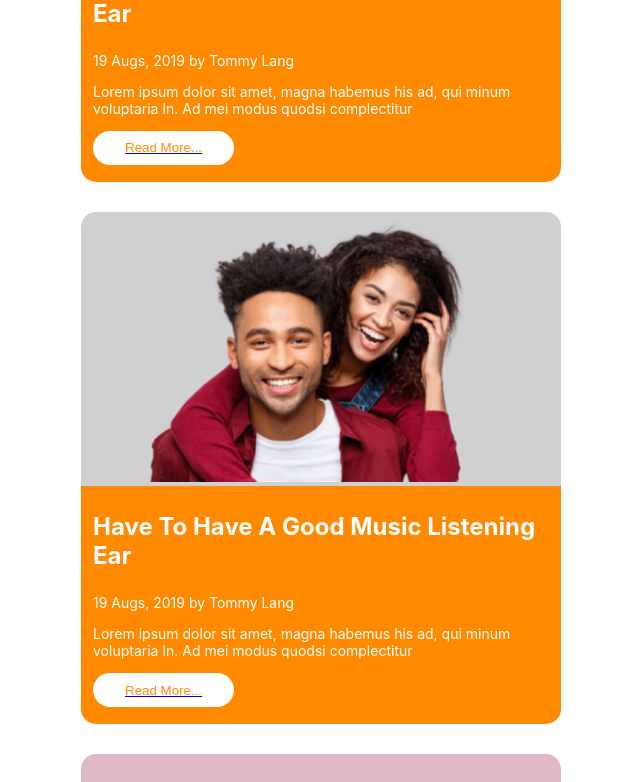
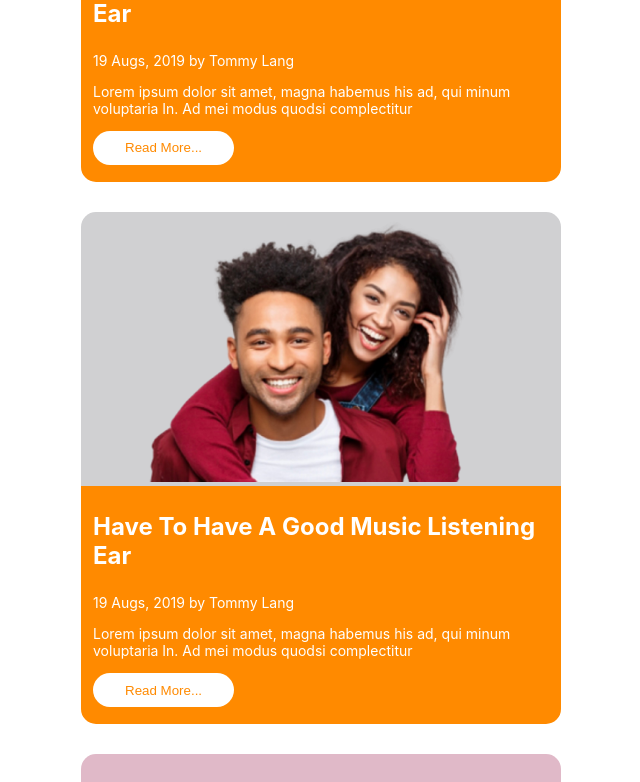
Before and after one commit to olatunde1998/Goge-Africa, a React (Create React App) app: page /blog in a window 1280 px wide. Shown: the part 886-1668 px from the top of the page, without its empty margins (319-959 px from the left). Built offline with nearby package versions, Linux system fonts and the light colour scheme.

Commit message:
link directory  attached to button  was adjusted

```diff
--- a/src/components/cardComponentList/Card.jsx
+++ b/src/components/cardComponentList/Card.jsx
@@ -60,7 +60,7 @@ function card({ imgURL, description, date, headings, bg }) {
         <Typography variant="bodyLarge">{headings}</Typography>
         <Typography variant="bodySmallTwo">{date}</Typography>
         <Typography variant="bodySmallTwo">{description}</Typography>
-        <Link to="/contactuspage">
+        <Link to="/blog/1" style={{ textDecoration: "none" }}>
           <ButtonContainer primary>Read More...</ButtonContainer>
         </Link>
       </DetailContainer>
```
